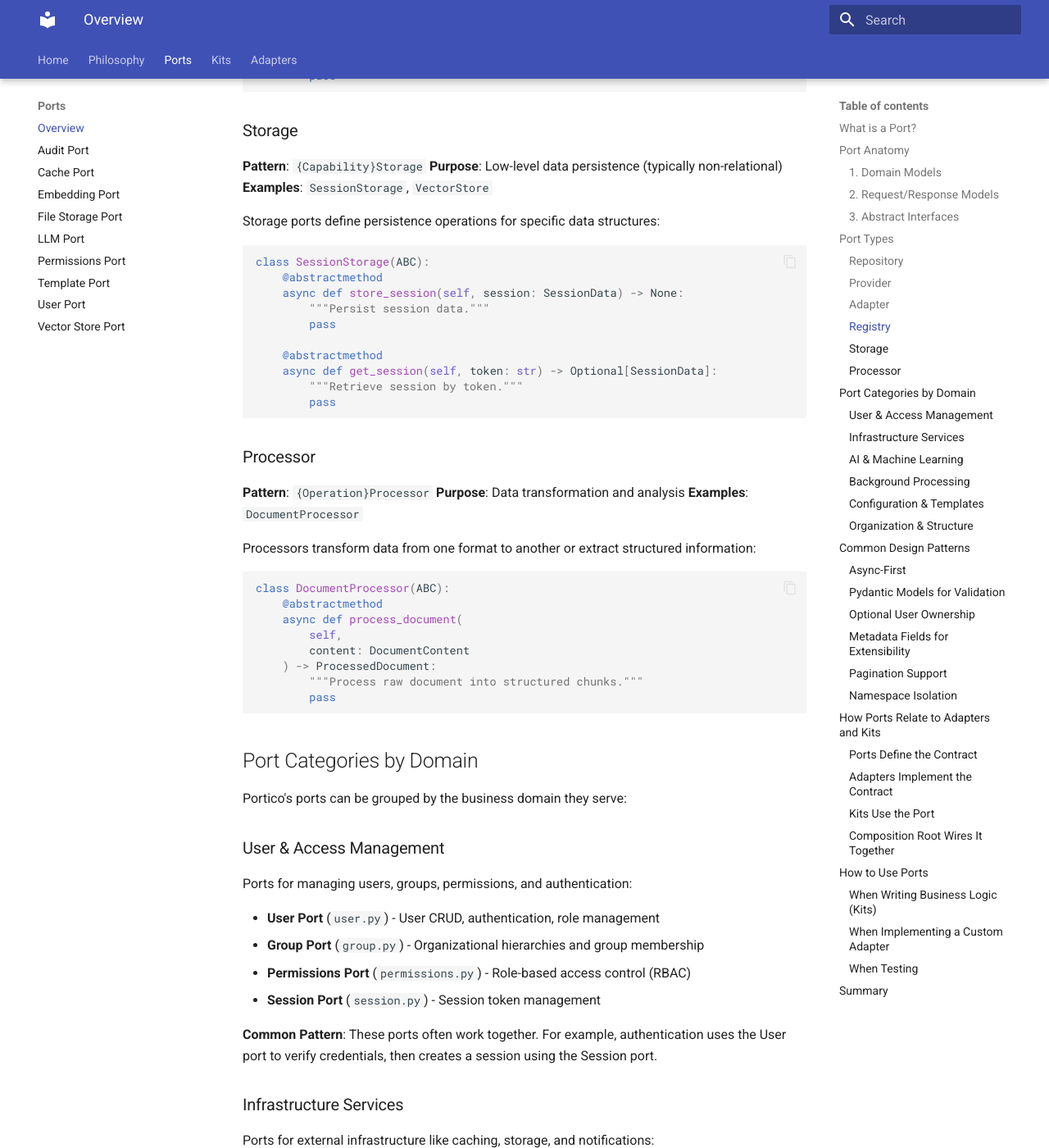
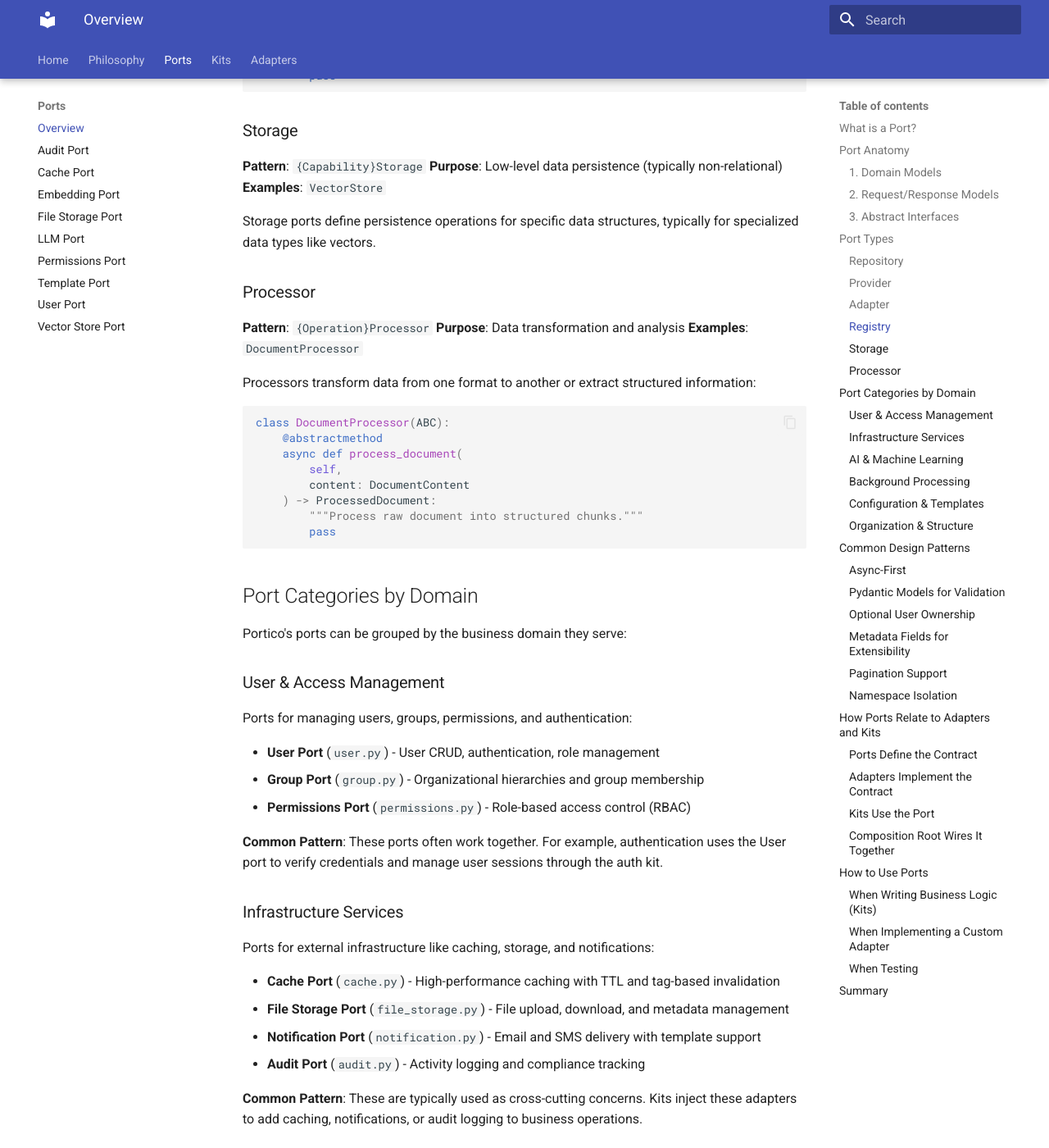
Before and after one commit to PorticoFoundry/portico-docs, an MkDocs documentation site: the page built from docs/ports/index.md, in a window 1280 px wide and 1400 px high, scrolled down 4962 px. Shown: the whole window at 82% size. Built offline with MkDocs 1.6.1 and Material for MkDocs 9.7.7, drawn with Linux system fonts in a browser that asks for light colours.

Commit message:
Remove session port documentation
The session port was removed from the Portico codebase as it was unused.
The auth kit has its own session implementation that doesn't use the
session port.

Changes:
- Remove SessionStorage example from ports/index.md Storage section
- Remove Session Port reference from User & Access Management section
- Update Common Pattern text to reference auth kit instead of session port

This documentation update aligns with portico PR #29 which removed the
unused session port from the codebase.

🤖 Generated with [Claude Code](https://claude.com/claude-code)

Co-Authored-By: Claude <noreply@anthropic.com>

````diff
--- a/docs/ports/index.md
+++ b/docs/ports/index.md
@@ -232,22 +232,9 @@ class TemplateRegistry(ABC):
 
 **Pattern**: `{Capability}Storage`
 **Purpose**: Low-level data persistence (typically non-relational)
-**Examples**: `SessionStorage`, `VectorStore`
+**Examples**: `VectorStore`
 
-Storage ports define persistence operations for specific data structures:
-
-```python
-class SessionStorage(ABC):
-    @abstractmethod
-    async def store_session(self, session: SessionData) -> None:
-        """Persist session data."""
-        pass
-
-    @abstractmethod
-    async def get_session(self, token: str) -> Optional[SessionData]:
-        """Retrieve session by token."""
-        pass
-```
+Storage ports define persistence operations for specific data structures, typically for specialized data types like vectors.
 
 ### Processor
 
@@ -280,9 +267,8 @@ Ports for managing users, groups, permissions, and authentication:
 - **User Port** (`user.py`) - User CRUD, authentication, role management
 - **Group Port** (`group.py`) - Organizational hierarchies and group membership
 - **Permissions Port** (`permissions.py`) - Role-based access control (RBAC)
-- **Session Port** (`session.py`) - Session token management
 
-**Common Pattern**: These ports often work together. For example, authentication uses the User port to verify credentials, then creates a session using the Session port.
+**Common Pattern**: These ports often work together. For example, authentication uses the User port to verify credentials and manage user sessions through the auth kit.
 
 ### Infrastructure Services
 
````
Also changed, not shown: site/404.html, site/index.html, site/philosophy/index.html, site/search/search_index.json, site/sitemap.xml, 1 other file.
